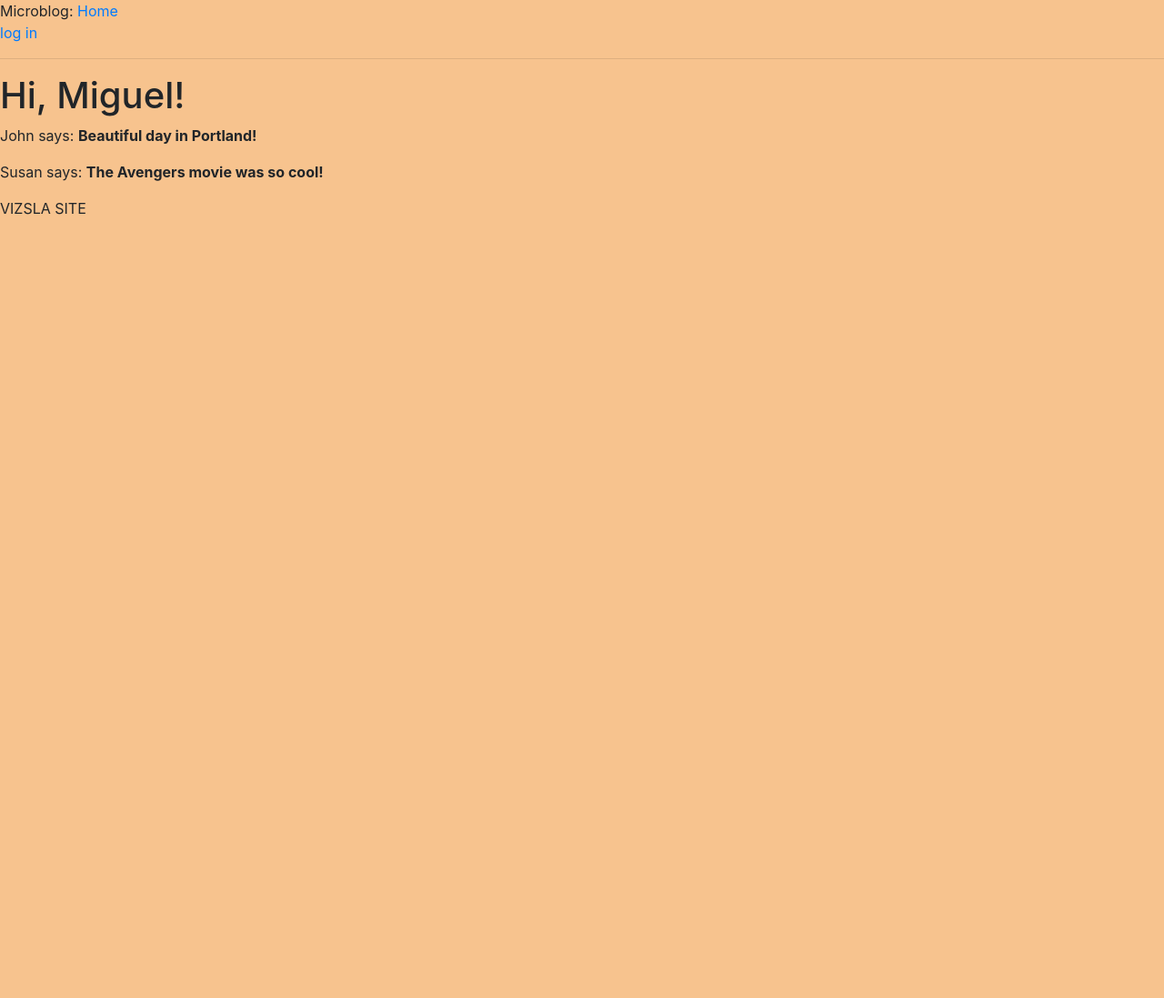
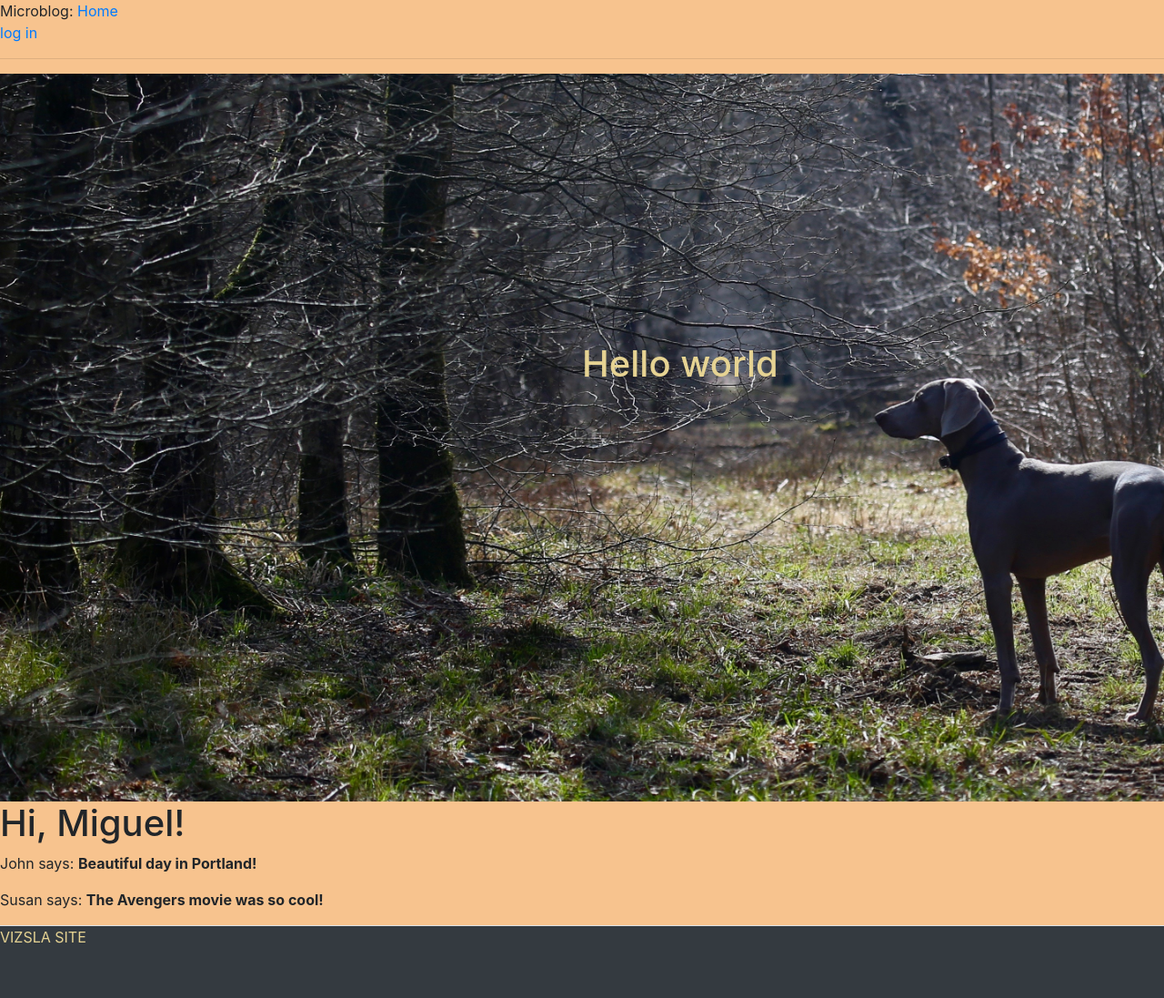
Before and after one commit to kris986/rep_for_jenkins, a Flask app: page / in a window 1280 px wide. Shown: the whole page at 91% size. Before the commit the page ends 236 px from the top, so only its background shows below. Run offline with Flask 2, Linux system fonts and the light colour scheme; data that the repository does not hold is empty; some libraries are stand-ins or nearby versions.

Commit message:
main page changes

```diff
--- a/app/static/style.css
+++ b/app/static/style.css
@@ -100,3 +100,31 @@ body {
     font-size: 16px;
   }
 }
+#dog-card{
+padding: 5px;
+
+}
+
+#main-page-border{
+
+background-image: url('pointer_border.jpg');
+background-size: cover;
+min-width:100%;
+height:100vh;
+
+
+
+}
+#main-page-border h1{
+position: absolute;
+left: 50%;
+top: 50%;
+transform: translate(0, -50%);
+color: #e6d393;
+}
+
+#base-footer{
+bottom: 0;
+height: 10vh;
+color: #e6d393;
+}
--- a/app/templates/base.html
+++ b/app/templates/base.html
@@ -44,6 +44,6 @@
 
 {% endblock %}
 
-<footer>VIZSLA SITE</footer>
+<footer id="base-footer" class="border-top bg-dark">VIZSLA SITE</footer>
 </body>
 </html>
--- a/app/templates/index.html
+++ b/app/templates/index.html
@@ -1,5 +1,8 @@
 {% extends "base.html" %}
 {% block content %}
+<div id="main-page-border">
+    <h1>Hello world</h1>
+</div>
 <h1>Hi, {{user.nickname}}!</h1>
 {% for post in posts %}
 <div>
@@ -8,9 +11,12 @@
 {% endfor %}
 {% if dogs %}
 <div class="container">
+
     <div class="row">
         {% for dog in dogs %}
-        <div class="col-sm">
+            {% set count_dogs= loop.length %}
+        <div id="dog-card" class="col-lg-3 col-md-4 col-sm-6 col-12 py-3 px-lg-5 border bg-info">
+            <img src="https://picsum.photos/300/300/?gravity=east" class="img-fluid" alt="Responsive image">
             {{ dog.owner }}<br>
             {{ dog.pet_name }}<br>
             {{ dog.breed }}<br>
@@ -19,6 +25,5 @@
     </div>
 </div>
 
-</div>
 {% endif %}
 {% endblock %}
--- a/app/templates/page_not_found.html
+++ b/app/templates/page_not_found.html
@@ -6,9 +6,9 @@
 	<meta http-equiv="X-UA-Compatible" content="IE=edge">
 	<meta name="viewport" content="width=device-width, initial-scale=1">
 	<!-- The above 3 meta tags *must* come first in the head; any other head content must come *after* these tags -->
-	<link type="text/css" rel="stylesheet" href="static/style.css" />
+	<link rel="stylesheet" href="{{ url_for('static', filename='style.css') }}">
 	<title>404</title>
-
+	<link rel="icon" href="{{ url_for('static', filename='favicon.ico') }}" type="image/x-icon"/>
 	<!-- Google font -->
 	<link href="https://fonts.googleapis.com/css?family=Cabin:400,700" rel="stylesheet">
 	<link href="https://fonts.googleapis.com/css?family=Montserrat:900" rel="stylesheet">
@@ -34,7 +34,9 @@
 				<h1><span>4</span><span>0</span><span>4</span></h1>
 			</div>
 			<h2>we are sorry, but the page you requested was not found</h2>
+			<h4><a href="/">Main page</a></h4>
 		</div>
+
 	</div>
 
 </body>
```
Also changed, not shown: app/static/pointer_border.jpg (added).
